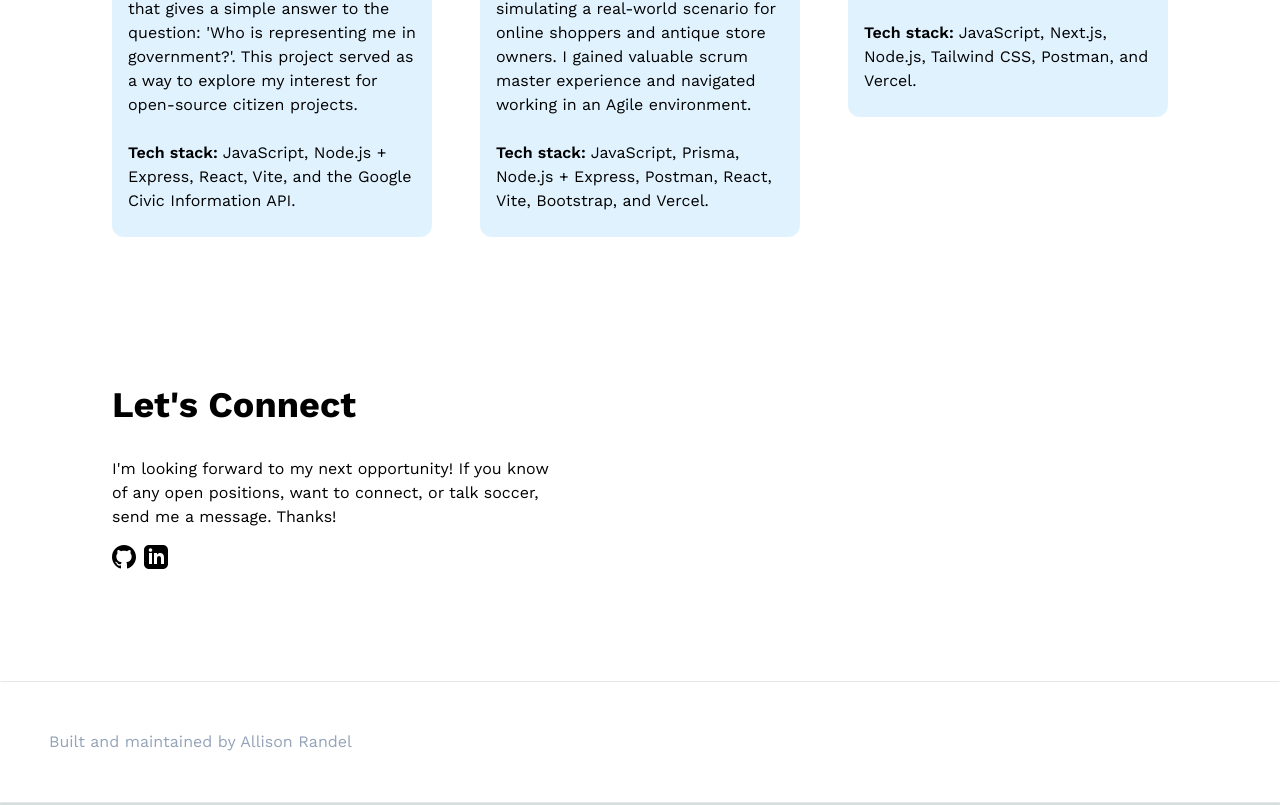
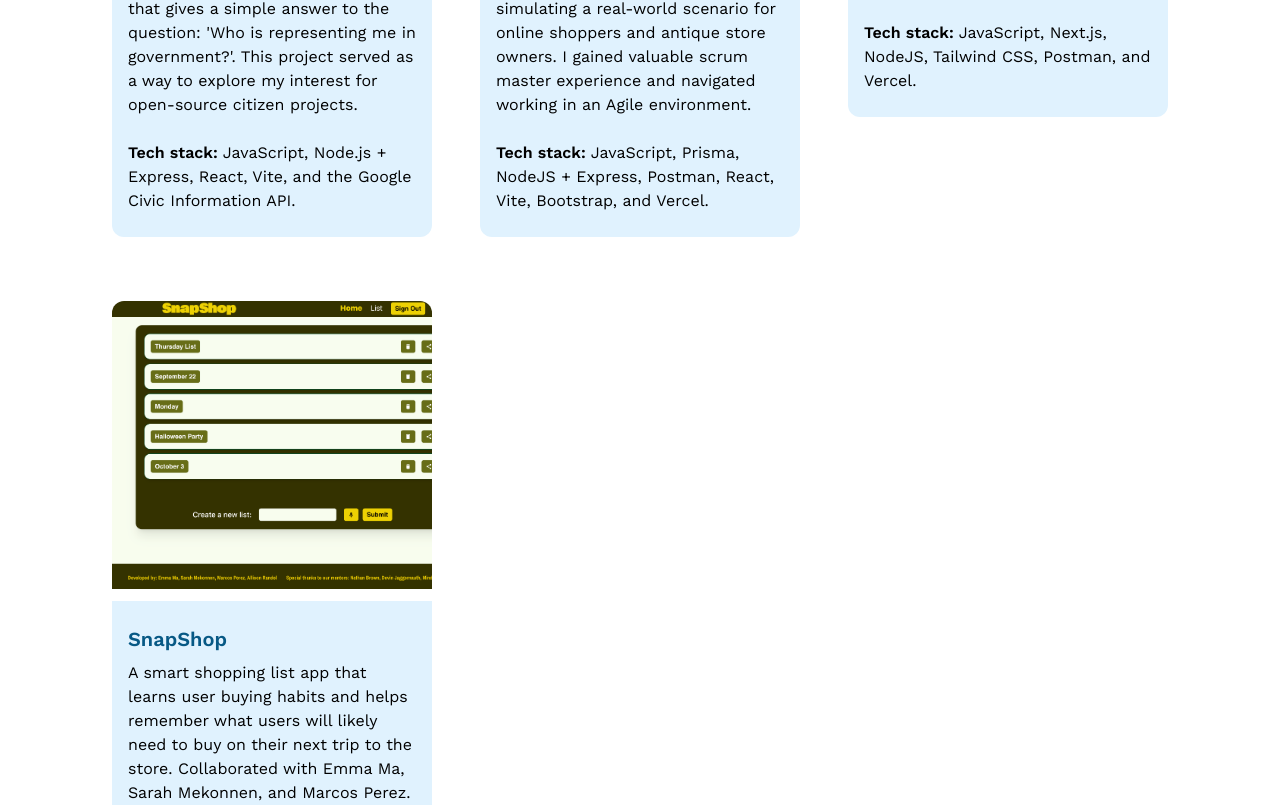
Before and after one commit to arandel1/portfolio, a Next.js app: page / in a window 1280 px wide. Shown: the part 1496-2301 px from the top of the page. Built offline with nearby package versions, Linux system fonts and the light colour scheme.

Commit message:
update: added TCL project to collection

```diff
--- a/app/components/ProjectSection.jsx
+++ b/app/components/ProjectSection.jsx
@@ -18,7 +18,7 @@
     image: "/images/projects/2.png",
     gitUrl: "https://github.com/arandel1/tchotchkes",
     previewUrl: "https://capstone-tchotchke-ghp-2401.vercel.app/",
-    techstack: "JavaScript, Prisma, Node.js + Express, Postman, React, Vite, Bootstrap, and Vercel.",
+    techstack: "JavaScript, Prisma, NodeJS + Express, Postman, React, Vite, Bootstrap, and Vercel.",
   },
   {
     id: 3,
@@ -27,7 +27,16 @@
     image: "/images/projects/3.png",
     gitUrl: "https://github.com/arandel1/portfolio",
     previewUrl: "https://www.allisonrandel.com/",
-    techstack: "JavaScript, Next.js, Node.js, Tailwind CSS, Postman, and Vercel.",
+    techstack: "JavaScript, Next.js, NodeJS, Tailwind CSS, Postman, and Vercel.",
+  },
+  {
+    id: 4,
+    title: "SnapShop",
+    description: "A smart shopping list app that learns user buying habits and helps remember what users will likely need to buy on their next trip to the store. Collaborated with Emma Ma, Sarah Mekonnen, and Marcos Perez.",
+    image: "/images/projects/4.png",
+    gitUrl: "https://github.com/the-collab-lab/tcl-76-smart-shopping-list",
+    previewUrl: " ",
+    techstack: "JavaScript, React, NodeJS, Tailwind CSS, Daisy UI, and Material UI.",
   },
 ];
 
```
Also changed, not shown: app/components/NavBar.jsx (+7 -1 lines), public/images/projects/4.png (added), public/images/projects/9.png (added).
